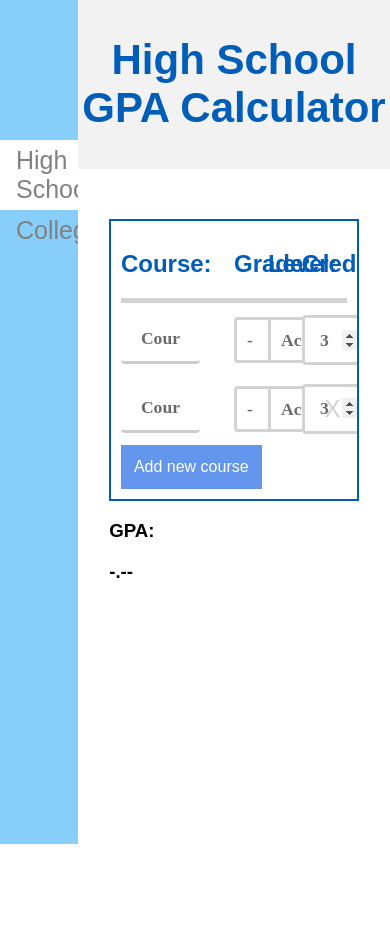
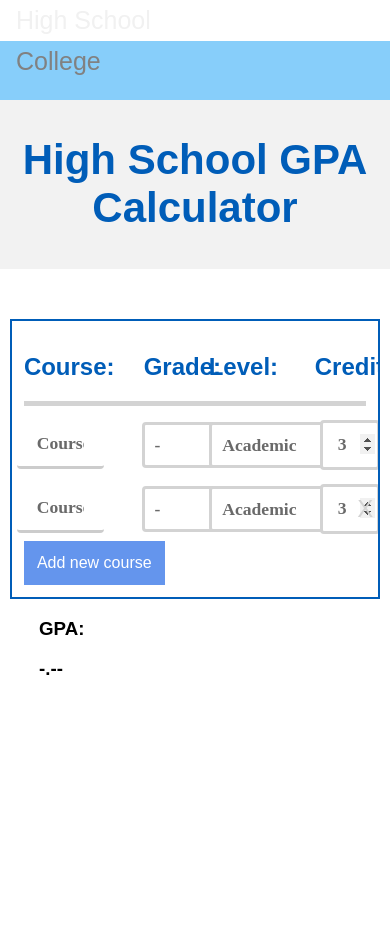
Before and after one commit to Darcy382/gpa-calculator, a Flask app: page /highschool in a window 390 px wide. Before the commit the page ends 844 px from the top, so only its background shows below. Run offline with Flask 2, Linux system fonts and the light colour scheme; some web fonts are replaced.

Commit message:
Updated CSS

```diff
--- a/static/style/highschool-style.css
+++ b/static/style/highschool-style.css
@@ -3,5 +3,31 @@
 }
 
 .course, .inputs-header {
-    grid-template-columns: 50% 15% 15% 10% 5%;
+    grid-template-columns: 35% 19% 31% 10% 5%;
 }
+
+.level-input {
+    min-width: 145px;
+}
+
+@media (max-width: 950px) {
+    .inputs-grid {
+        width: 95%;
+    }
+    .course {
+        margin: 0;
+    }
+
+}
+@media (max-width: 750px) {
+    .all-content {
+        grid-template-columns: 100%;
+    }
+    .sidenav {
+        height: 100px;
+        padding: 0;
+    }
+    .remove-course {
+        text-align: right;
+    }
+}
--- a/static/style/main-style.css
+++ b/static/style/main-style.css
@@ -144,10 +144,11 @@ body {
     padding: 10px 50px 10px 10px;
     background: white url(../img/select.png) no-repeat 95% center;
     width: 50%;
-    min-width: 100px;
 }
+
 /* Grade input styling */
 .grade-input {
+    min-width: 90px;
 }
 
 /* Credit input styling */
@@ -163,6 +164,7 @@ body {
 
 /* Remove course */
 .remove-course {
+    text-align: center;
     color: lightgrey;
     font-size: 1.5em;
     margin: 0;
```
Also changed, not shown: app.yaml (+13 -0 lines).
